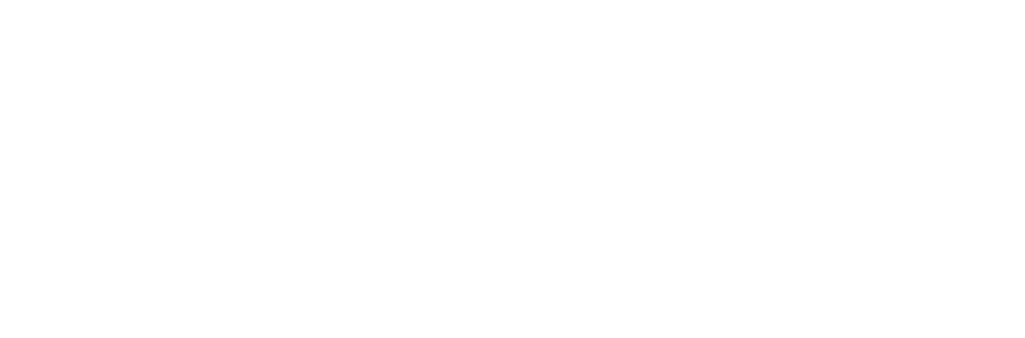
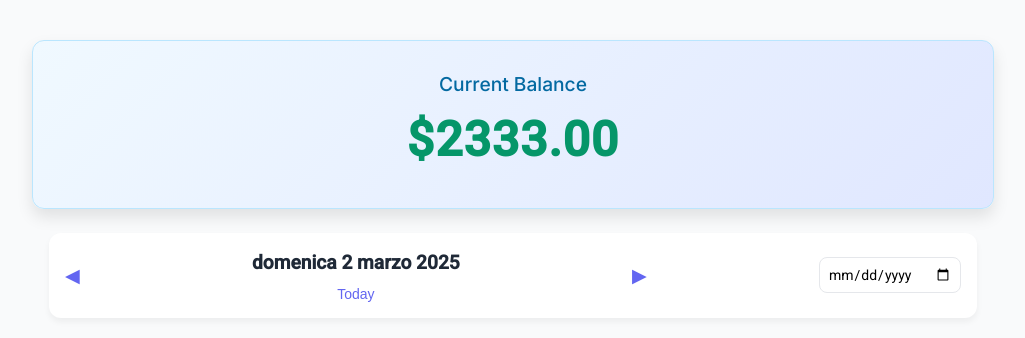
Before and after one commit to bwromero/Expense-Tracker-Website, a website: page expense-tracking.html in a window 1280 px wide. Shown: the whole page, without its empty margins (127-1152 px from the left). Drawn offline with Linux system fonts and the light colour scheme.

Commit message:
Styling date display area

```diff
--- a/assets/css/styles.scss
+++ b/assets/css/styles.scss
@@ -0,0 +1,148 @@
+// Fonts
+$font-primary: 'Inter', sans-serif;
+$font-secondary: 'Roboto', sans-serif;
+
+// Primary Colors
+$primary-blue: #6366f1; // Main brand color
+$primary-dark-blue: #2563eb; // Darker shade for hover states
+
+// Accent Colors
+$accent-green: #10b981; // For positive values, success states
+$accent-red: #ef4444; // For negative values, error states
+$accent-yellow: #f59e0b; // For warnings or highlights
+
+// Neutral Colors
+$text-dark: #1f2937; // Primary text color
+$text-light: #6b7280; // Secondary text color
+$background-light: #f9fafb; // Light background
+$background-white: #ffffff; // White background
+$border-color: #e5e7eb; // For borders and dividers
+$balance-border-color: #BAE6FE; // Balance border color
+$light-blue: #e0e7ff; // Gradient light blue
+$light-white: #f0f9ff; // Gradient light blue
+$balance-text-color: #0369a1; // Balance text color
+$balance-green: #059669; // Balance text color
+
+// Shades of gray
+$gray-100: #f3f4f6;
+$gray-200: #e5e7eb;
+$gray-300: #d1d5db;
+$gray-400: #9ca3af;
+
+// Additional UI Colors
+$shadow-color: rgba(0, 0, 0, 0.1);
+$box-shadow: 0 4px 6px rgba(0, 0, 0, .05);
+
+body {
+    font-family: $font-secondary;
+    font-weight: 400;
+    line-height: 1.5;
+    color: #333;
+    background-color: $background-light;
+    color: $text-dark;
+}
+
+h1,
+h2,
+h3,
+h4,
+h5,
+h6 {
+    font-family: $font-primary;
+    font-weight: 600;
+    line-height: 1.2;
+}
+
+h2,
+p {
+    margin: 0;
+}
+
+.exp-tracker {
+    &-container {
+        display: flex;
+        flex-direction: column;
+        align-items: center;
+        padding: 2rem;
+        height: 100vh;
+        max-width: 56rem;
+        margin: 0 auto;
+    }
+
+    &-balance {
+        display: flex;
+        flex-direction: column;
+        align-items: center;
+        justify-content: center;
+        width: 100%;
+        padding: 2rem;
+        background: linear-gradient(135deg, $light-white, $light-blue);
+        border-radius: 0.75rem;
+        box-shadow: 0 0.5rem 1rem rgba(0, 0, 0, 0.1);
+        border: 1px solid $balance-border-color;
+
+        &-title {
+            font-size: 1.2rem;
+            font-weight: 500;
+            margin-bottom: 0.5rem;
+            color: $balance-text-color;
+        }
+
+        &-amount {
+            font-size: 3rem;
+            font-weight: 700;
+            letter-spacing: 1px;
+            color: $balance-green;
+        }
+    }
+
+    &-day-selector {
+        display: flex;
+        align-items: center;
+        justify-content: space-between;
+        width: 100%;
+        margin: 1.5rem 0;
+        padding: 1rem;
+        background-color: $background-white;
+        box-shadow: $box-shadow;
+        border-radius: 0.75rem;
+
+
+        button,
+        input[type="submit"],
+        input[type="reset"] {
+            background: none;
+            border: none;
+            padding: 0;
+            color: $primary-blue;
+            font-size: 1.2rem;
+        }
+
+        &-date-display {
+            display: flex;
+            flex-direction: column;
+
+            p {
+                font-size: 1.2rem;
+                font-weight: 600;
+                margin-bottom: 0.5rem;
+            }
+
+            button {
+                font-size: 0.875rem;
+                font-weight: 500;
+
+            }
+        }
+
+        input[type="date"] {
+            padding: 0.5rem;
+            border-radius: 0.5rem;
+            border: 1px solid $border-color;
+            font-size: 0.875rem;
+            font-family: inherit;
+        }
+
+    }
+
+}
--- a/expense-tracking.html
+++ b/expense-tracking.html
@@ -0,0 +1,51 @@
+<!DOCTYPE html>
+<html lang="en">
+
+<head>
+    <meta charset="UTF-8">
+    <meta name="viewport" content="width=device-width, initial-scale=1.0">
+    <title>Expense Tracking</title>
+    <link rel="stylesheet" href="assets/css/styles.css">
+    <link href="https://fonts.googleapis.com/css2?family=Inter:wght@400;500;600;700&family=Roboto:wght@400;500&display=swap" rel="stylesheet">
+</head>
+
+<body>
+
+    <div class="exp-tracker-container">
+        <div class="exp-tracker-balance">
+            <h2 class="exp-tracker-balance-title">Current Balance</h2>
+            <p class="exp-tracker-balance-amount">$2333.00</p>
+        </div>
+
+        <div class="exp-tracker-day-selector">
+            <button class="exp-tracker-day-selector-nav-button">◀</button>
+            <div class="exp-tracker-day-selector-date-display">
+                <p>domenica 2 marzo 2025</p>
+                <button>Today</button>
+            </div>
+            <button class="exp-tracker-day-selector-nav-button">▶</button>
+            <input class="exp-tracker-day-selector-date-input" type="date">
+        </div>
+
+        <div class="exp-tracker-daily-summary">
+
+        </div>
+
+        <div class="exp-tracker-actions">
+
+        </div>
+
+        <div class="exp-tracker-list">
+
+        </div>
+
+        <div class="exp-tracker-category-manager"></div>
+
+        <div class="exp-tracker-charts"></div>
+
+        <div class="exp-tracker-monthly-overview"></div>
+    </div>
+
+</body>
+
+</html>
```
Also changed, not shown: assets/css/styles.css, 1 other file.
